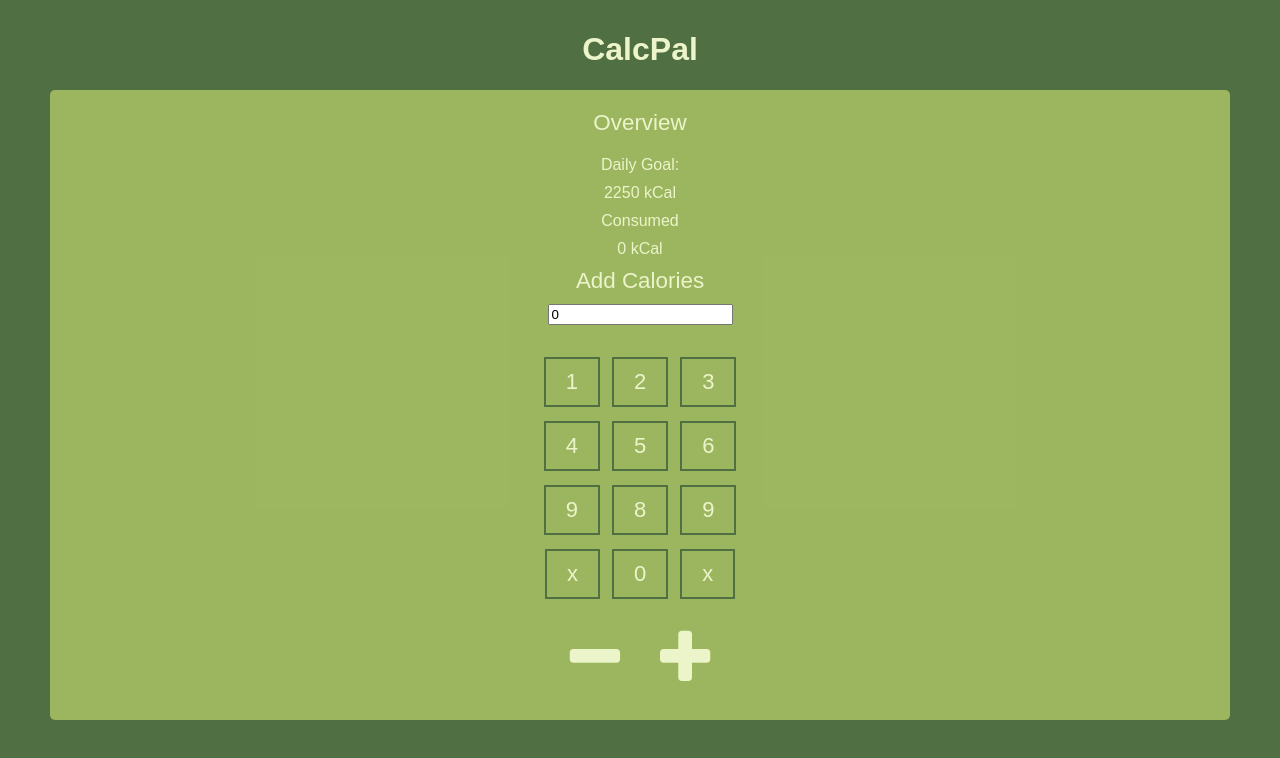
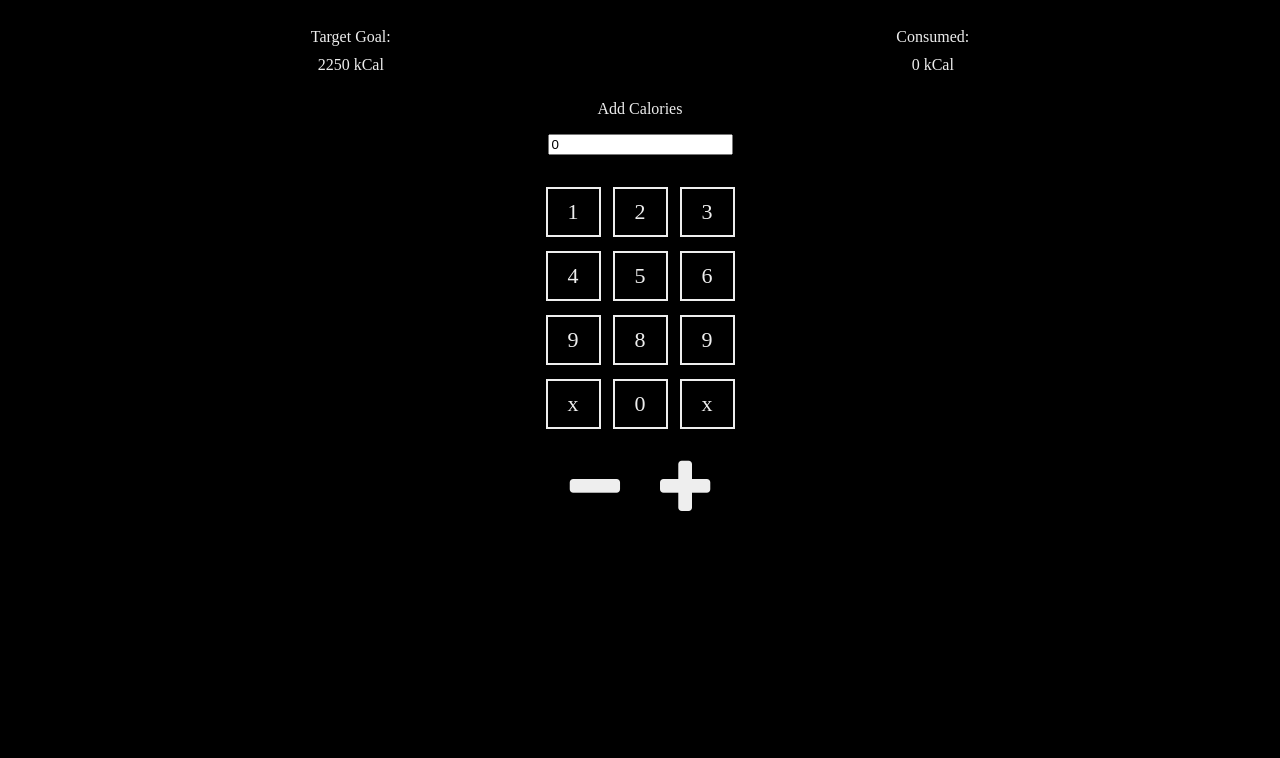
Before and after one commit to IronCoderXYZ/CalPal, a React (Create React App) app: page / in a window 1280 px wide. Shown: the top 758 px of the page. Built offline with nearby package versions, Linux system fonts and the light colour scheme.

Commit message:
Improved styling

```diff
--- a/src/App.css
+++ b/src/App.css
@@ -1,25 +1,14 @@
 body {
+  padding: 50px;
+  color: #eee;
+  background: black;
+  padding-top: 10px;
   text-align: center;
-  background: #506f42;
-  padding: 50px;
-  padding-top: 10px;
-  color: #ecf4ca;
 }
 
 .overview {
-  background: RGBA(165, 190, 99, 0.9);
-  border-radius: 5px;
-  padding: 20px;
-  /* display: flex;
-  flex-direction: column;
-  justify-content: center;
-  align-items: center; */
-}
-
-.overview-title {
-  padding-bottom: 10px;
-  font-size: 1.4rem;
-  margin: 0;
+  display: flex;
+  justify-content: space-around;
 }
 
 .overview-subtitle {
--- a/src/App.js
+++ b/src/App.js
@@ -57,12 +57,14 @@ class App extends Component {
 
     return (
       <div className="overview">
-        <p className="overview-title">Overview</p>
-        <p className="overview-subtitle">Daily Goal:</p>
-        <p className="overview-subtitle">{`${goal} kCal`}</p>
-        <p className="overview-subtitle">Consumed</p>
-        <p className="overview-subtitle">{`${consumed} kCal`}</p>
-        {this.renderAdd()}
+        <div>
+          <p className="overview-subtitle">Target Goal:</p>
+          <p className="overview-subtitle">{`${goal} kCal`}</p>
+        </div>
+        <div>
+          <p className="overview-subtitle">Consumed:</p>
+          <p className="overview-subtitle">{`${consumed} kCal`}</p>
+        </div>
       </div>
     );
   }
@@ -93,11 +95,8 @@ class App extends Component {
   render() {
     return (
       <div className="app">
-        <header className="App-header">
-          {/* <img src={logo} className="App-logo" alt="logo" /> */}
-          <h1 className="app-title">CalcPal</h1>
-        </header>
         {this.renderOverview()}
+        {this.renderAdd()}
       </div>
     );
   }
--- a/src/components/keyboard.css
+++ b/src/components/keyboard.css
@@ -1,5 +1,5 @@
 body {
-  color: #ecf4ca;
+  color: #eee;
 }
 
 .row {
@@ -31,7 +31,7 @@ table tr td {
 }
 
 .border-cell {
-  border: 2px #506f42;
+  border: 2px #eee;
   border-style: solid;
   padding: 10px 20px;
 }
--- a/src/index.css
+++ /dev/null
@@ -1,5 +0,0 @@
-body {
-  margin: 0;
-  padding: 0;
-  font-family: sans-serif;
-}
--- a/src/index.js
+++ b/src/index.js
@@ -1,6 +1,5 @@
 import React from 'react';
 import ReactDOM from 'react-dom';
-import './index.css';
 import App from './App';
 import registerServiceWorker from './registerServiceWorker';
 
```
Also changed, not shown: 1 other file (tests, documents, lock files or other folders).
